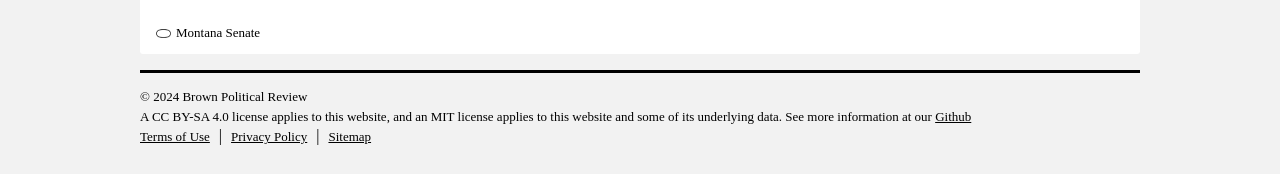
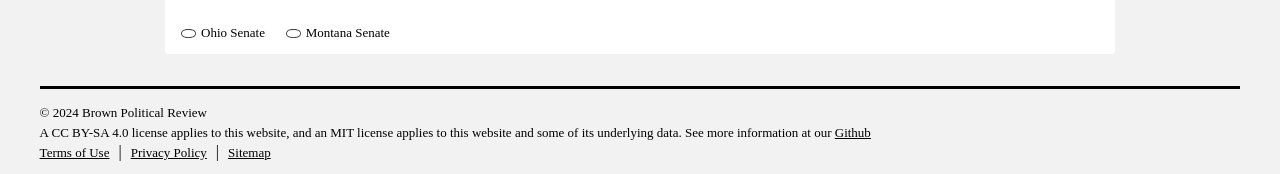
Before and after one commit to BPR-Data-Team/ElectionModel2024-site, a Next.js app: page / in a window 1280 px wide. Shown: the part 1050-1224 px from the top of the page. Built offline with nearby package versions, Linux system fonts and the light colour scheme; no server answers; a web font is replaced by a local one.

Commit message:
issue#51

```diff
--- a/src/app/globals.css
+++ b/src/app/globals.css
@@ -73,6 +73,12 @@ h4 {
   max-width: 1400px;
   margin: 0 auto;
 }
+.wrapper{
+    display: flex;
+    flex-direction: column;
+    min-height: 85vh;
+
+}
 
 header .content {
   display: flex;
--- a/src/app/layout.tsx
+++ b/src/app/layout.tsx
@@ -23,8 +23,10 @@ export default function RootLayout({
         <link rel="stylesheet" href="https://use.typekit.net/dze2nzm.css" />
       </head>
       <body className={inter.className}>
-        <Header />
-        <div className="content">{children}</div>
+        <div className="wrapper">
+          <Header />
+          <div className="content">{children}</div>
+        </div>
         <Footer />
       </body>
     </html>
--- a/src/components/Footer.module.css
+++ b/src/components/Footer.module.css
@@ -1,6 +1,6 @@
 .footerContainer {
   width: 95%;
-  max-width: 62.5rem;
+  max-width: 100%;
   margin: 1rem auto;
   border-top: 3px solid var(--main-text-color);
   padding-block-start: 12px;
```
